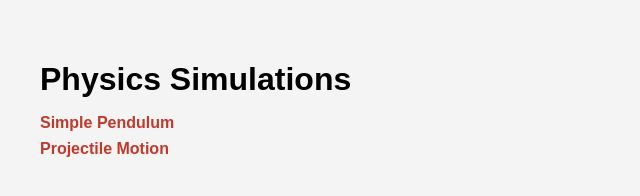
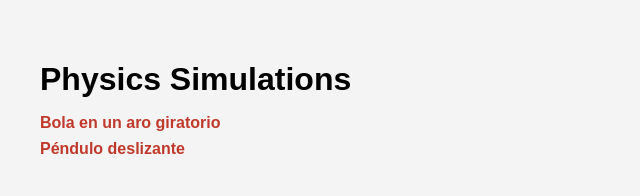
Before and after one commit to AlessandroPhys/Physics-Simulations, a plain HTML site: page index.html in a window 1280 px wide. Shown: the whole page, without its empty margins (0-640 px from the left). Drawn offline with Linux system fonts and the light colour scheme.

Commit message:
add index web.

```diff
--- a/index.html
+++ b/index.html
@@ -32,8 +32,8 @@
 <body>
   <h1>Physics Simulations</h1>
   <ul>
-    <li><a href="simulations/pendulum/index.html">Simple Pendulum</a></li>
-    <li><a href="simulations/projectile/index.html">Projectile Motion</a></li>
+    <li><a href="simulations/ball-in-a-rotating-hoop/main.html">Bola en un aro giratorio</a></li>
+    <li><a href="simulations/sliding_pendulum/main.html">Péndulo deslizante</a></li>
     <!-- Agregá más simulaciones acá -->
   </ul>
 </body>
```
Also changed, not shown: simulations/ball-in-a-rotating-hoop/main.html (renamed from ball-in-a-rotating-hoop/main.html), simulations/sliding_pendulum/main.html (renamed from sliding_pendulum/main.html), 3 other files.
